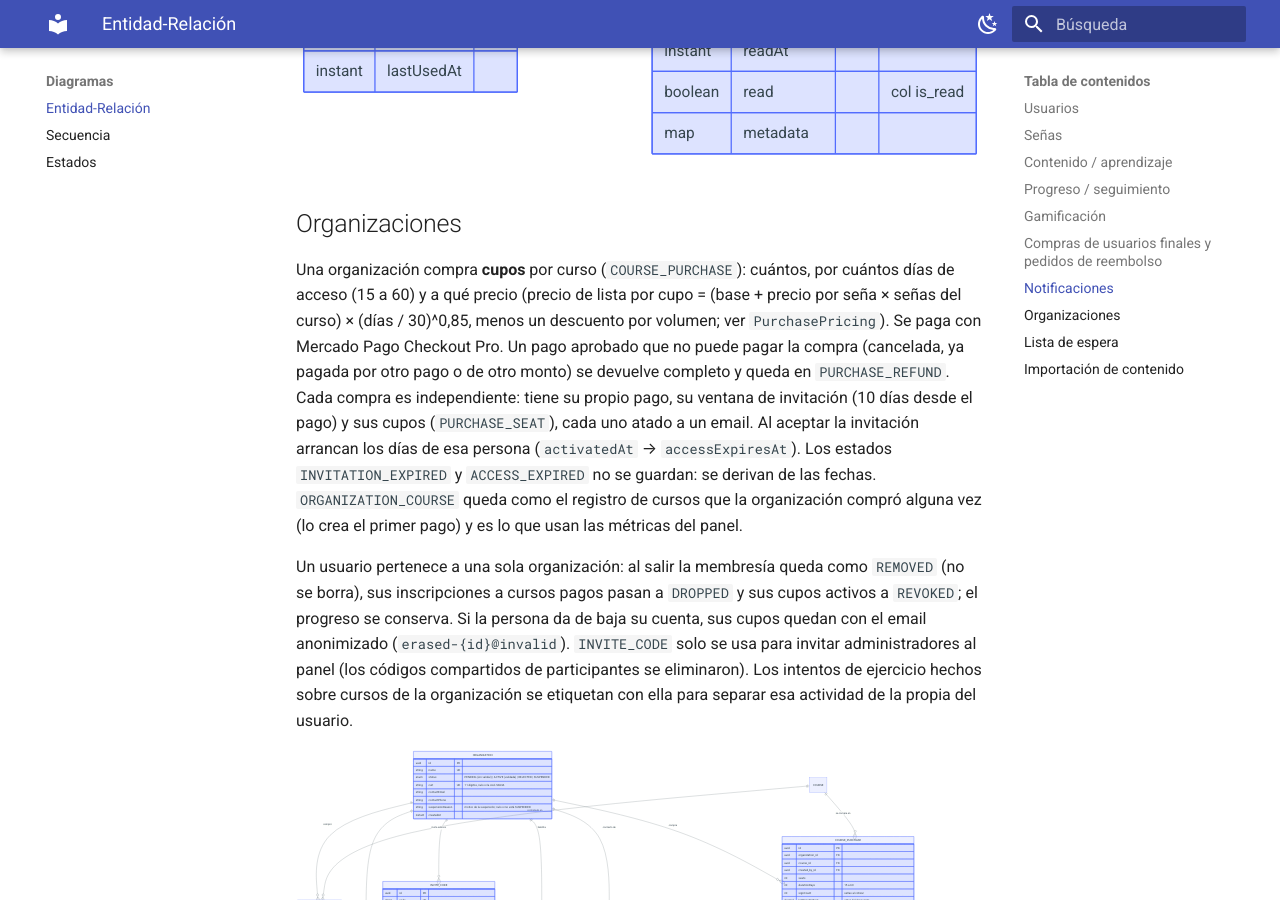
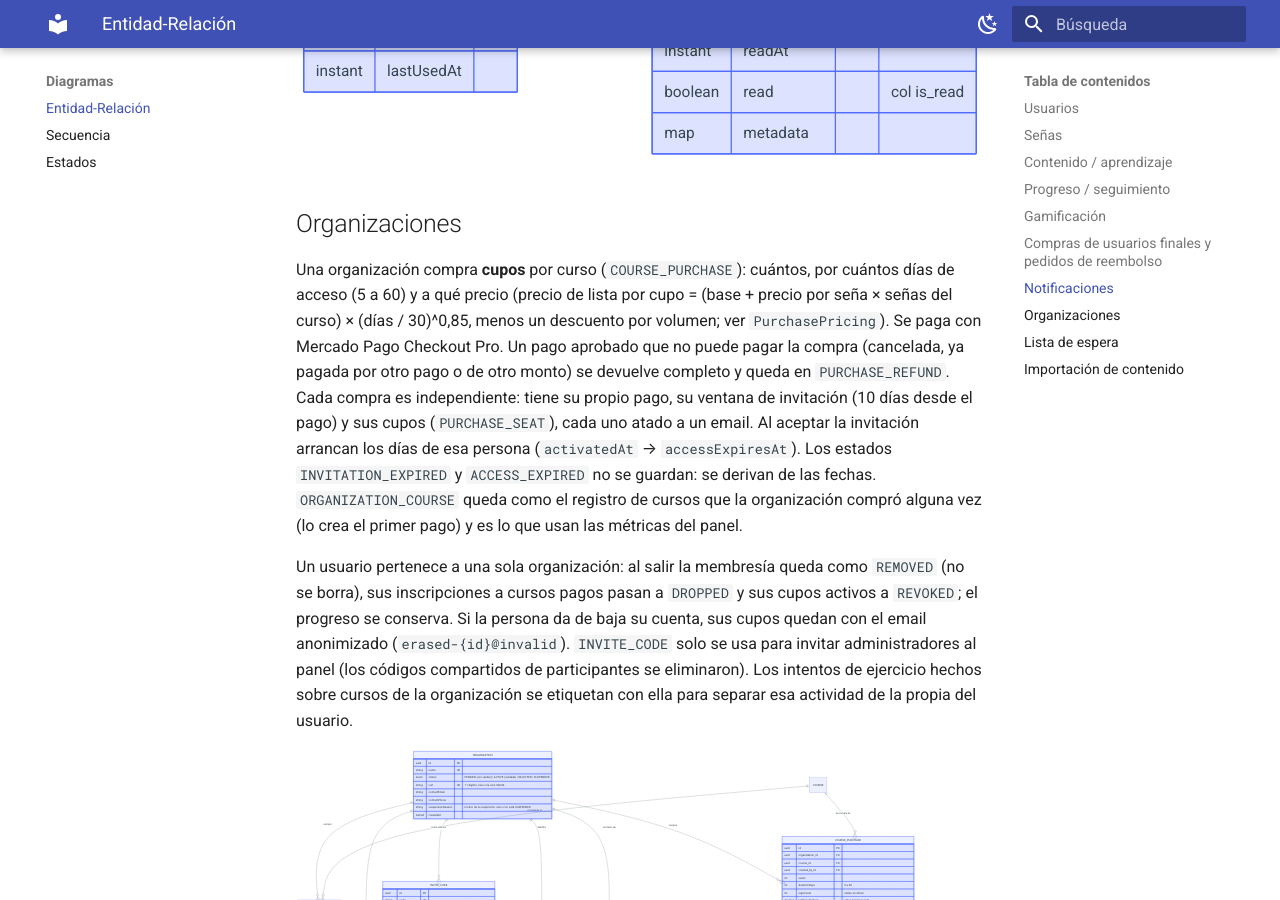
Before and after one commit to signasource/signa-api, an MkDocs documentation site: the page built from docs/diagrams/er.md, in a window 1280 px wide and 900 px high, scrolled down 7744 px. Built offline with MkDocs 1.6.1 and Material for MkDocs 9.7.7, drawn with Linux system fonts in a browser that asks for light colours.

Commit message:
feat(organizations): lower the minimum course purchase duration to 5 days
Co-Authored-By: Claude Sonnet 5.5 <noreply@anthropic.com>

```diff
--- a/docs/diagrams/er.md
+++ b/docs/diagrams/er.md
@@ -544,7 +544,7 @@ erDiagram
 ## Organizaciones
 
 Una organización compra **cupos** por curso (`COURSE_PURCHASE`): cuántos, por cuántos días de acceso
-(15 a 60) y a qué precio (precio de lista por cupo = (base + precio por seña × señas del curso) ×
+(5 a 60) y a qué precio (precio de lista por cupo = (base + precio por seña × señas del curso) ×
 (días / 30)^0,85, menos un descuento por volumen; ver `PurchasePricing`). Se paga con Mercado Pago
 Checkout Pro. Un pago aprobado que no puede pagar la compra (cancelada, ya pagada por otro pago o
 de otro monto) se devuelve completo y queda en `PURCHASE_REFUND`. Cada compra es independiente: tiene su propio pago, su ventana de invitación (10
@@ -606,7 +606,7 @@ erDiagram
         uuid course_id FK
         uuid created_by_id FK
         int seats
-        int durationDays "15 a 60"
+        int durationDays "5 a 60"
         int signCount "señas al cotizar"
         decimal listPricePerSeat "antes del descuento"
         int discountPercent "por volumen"
--- a/src/main/resources/application.yaml
+++ b/src/main/resources/application.yaml
@@ -128,7 +128,7 @@ organizations:
     round-to: 10
     volume-discounts: ${ORG_VOLUME_DISCOUNTS:10:10,25:15,50:20,100:25}
   purchases:
-    min-days: 15
+    min-days: 5
     max-days: 60
     invitation-days: 10
     auto-reminder-after-days: 5
```
Also changed, not shown: CLAUDE.md (+1 -1 lines), docs/diagrams/sequence.md (+1 -1 lines), 5 other files.
